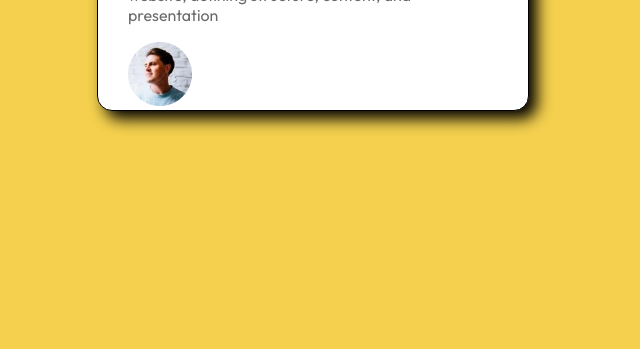
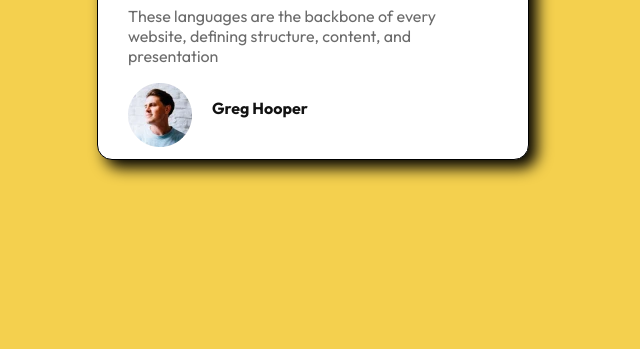
Before and after one commit to CodeWithRonnie/blog-preview-card, a plain HTML site: page index.html in a window 1280 px wide. Shown: the part 596-945 px from the top of the page, without its empty margins (327-967 px from the left). Before the commit the page ends 897 px from the top, so only its background shows below. Drawn offline with Linux system fonts and the light colour scheme.

Commit message:
Worked on styling the preview card and setting it in the right position. Also worked on the last avatar part and flexed the paragraph and avatar photo

```diff
--- a/index.html
+++ b/index.html
@@ -11,14 +11,18 @@
 </head>
 <body>
     <div class="container">
-        <img src="/images/illustration-article.svg" alt="">
+       <img class="illustration" src="images/illustration-article.svg" alt="">
 
         <button>Learning</button>
 
         <h3>Published 21 Dec 2023</h3>
         <h1>HTML & CSS foundations</h1>
         <p>These languages are the backbone of every <br> website, defining structure, content, and <br> presentation</p>
-        <img src="/images/image-avatar.webp" alt="">
+        <div class="avatar">
+        <img src="images/image-avatar.webp" alt="">
+        <p>Greg Hooper</p>
+        </div>
+
     </div>
 </body>
 </html>
--- a/styles.css
+++ b/styles.css
@@ -20,6 +20,12 @@ body{
     box-shadow: 8px 8px 15px black;
 }
 
+.illustration{
+    margin-top: 20px;
+    border-radius: 15px;
+    width: 370px;
+}
+
 button{
     background-color:  hsl(47, 88%, 63%);
     font-weight: bold;
@@ -28,6 +34,22 @@ button{
     border: none;
     border-radius: 4px;
 }
+
+h3{
+    font-weight: 400;
+}
  p{
     color: hsl(0, 0%, 42%);
+    font-size: 16px;
+    width: 1;
  }
+
+.avatar{
+    display: flex;
+    margin-bottom: 12px;
+}
+ .avatar p{
+    margin-left: 20px;
+    color: hsl(0, 0%, 7%) ;
+    font-weight: bold;
+ }
```
